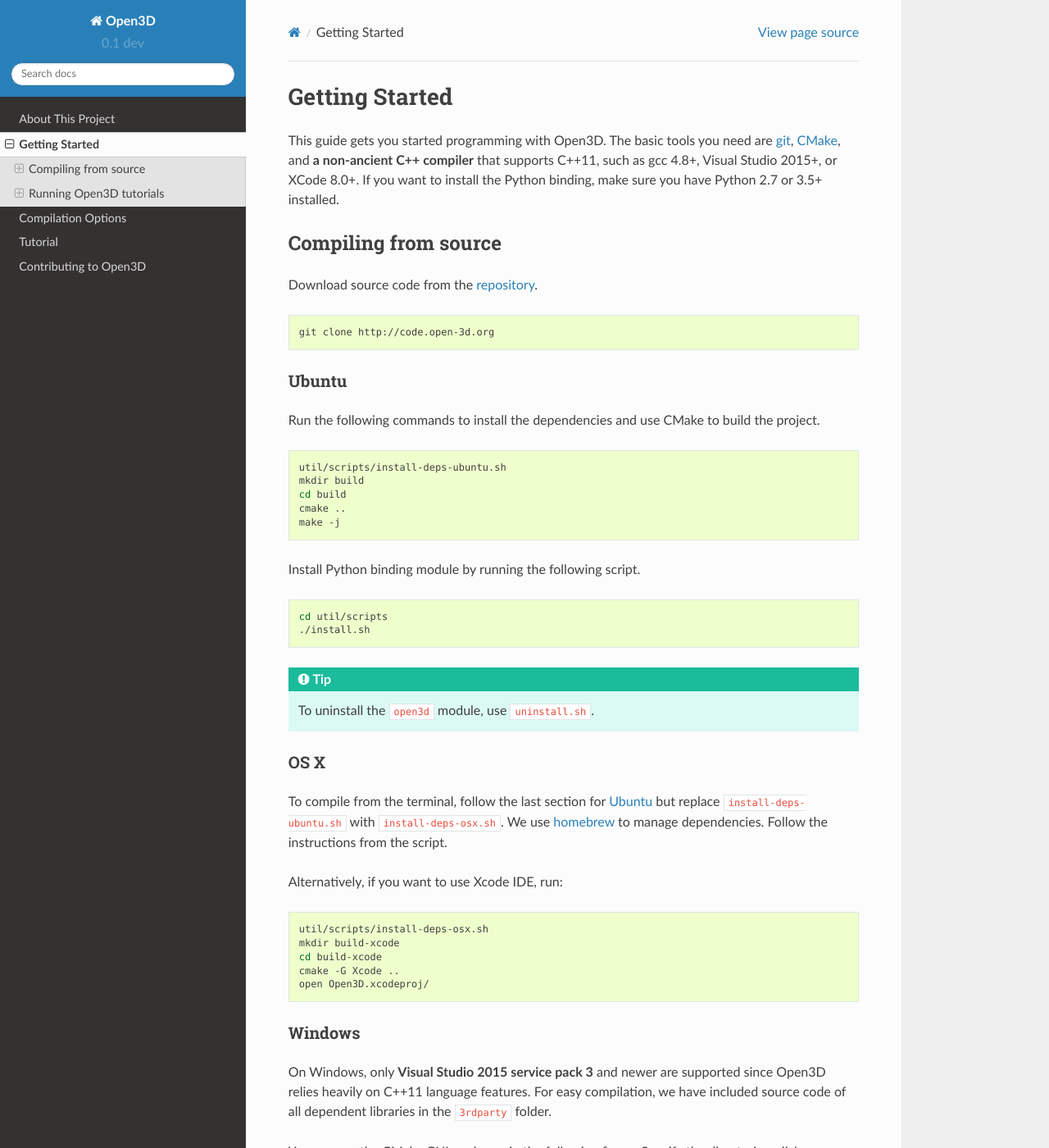
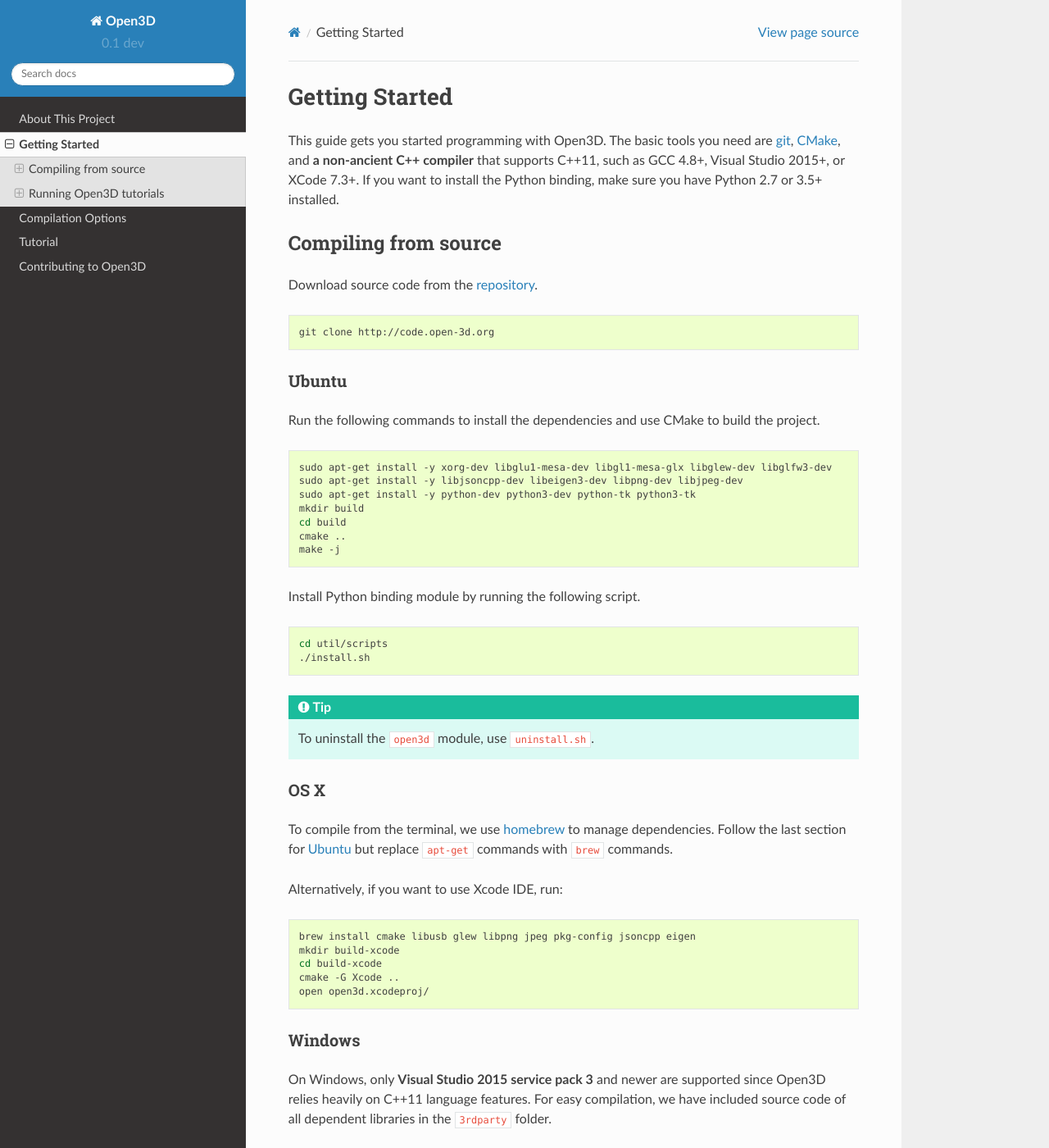
Before and after one commit to avlakin/Open3D, a Sphinx documentation site: the page built from doc/getting_started.rst, in a window 1280 px wide and 1400 px high. Shown: the whole window at 82% size. Built offline with Sphinx 7.4.7 and the Read the Docs theme 2.0.0, drawn with Linux system fonts in a browser that asks for light colours; some of the changed text lies outside the part shown.

Commit message:
Scripts and CI cleanup
- Ensure compatibility with Ubuntu Xenial and XCode 9.3
- Ensure compatibility with Py2 and Py3
- Prepared for library testing
- Collected some artifacts
- Reduced the CI files clutter
- Removed unnecessary scripts

```diff
--- a/doc/compilation.rst
+++ b/doc/compilation.rst
@@ -34,7 +34,7 @@
 
 We automatically detect if the C++ compiler supports OpenMP and compile Open3D with it if the compilation option ``OPEN3D_USE_OPENMP`` is ``ON``. OpenMP can greatly accelerate computation on a multi-core CPU.
 
-The default LLVM compiler on OS X does not support OpenMP. A workaround is to install a C++ compiler with OpenMP support, such as gcc, then use it to compile Open3D. For example, starting from a clean build directory, run
+The default LLVM compiler on OS X does not support OpenMP. A workaround is to install a C++ compiler with OpenMP support, such as GCC, then use it to compile Open3D. For example, starting from a clean build directory, run
 
 .. code-block:: bash
 
--- a/doc/contribute.rst
+++ b/doc/contribute.rst
@@ -30,8 +30,8 @@
 Most importantly, do not break the build. Before submitting a pull request, make sure the project builds **without any error or warning** under the following toolchains:
 
 * Windows, Visual Studio 2015+, CMake 3.0+
-* OS X, Clang included in the latest Xcode, CMake 3.0+
-* Ubuntu 16.04, native gcc (4.8+ or 5.x), CMake 3.0+
+* OS X, Clang included in the Xcode 7.3+, CMake 3.0+
+* Ubuntu, GCC 4.8+, CMake 3.0+
 
 For C++ code, it is recommended to use C++11 features. However, do not use C++14 or C++17 features since some of them are not properly supported by mainstream compilers.
 
--- a/doc/getting_started.rst
+++ b/doc/getting_started.rst
@@ -3,7 +3,7 @@
 Getting Started
 #######################
 
-This guide gets you started programming with Open3D. The basic tools you need are `git <https://git-scm.com/>`_, `CMake <https://cmake.org/>`_, and **a non-ancient C++ compiler** that supports C++11, such as gcc 4.8+, Visual Studio 2015+, or XCode 8.0+. If you want to install the Python binding, make sure you have Python 2.7 or 3.5+ installed.
+This guide gets you started programming with Open3D. The basic tools you need are `git <https://git-scm.com/>`_, `CMake <https://cmake.org/>`_, and **a non-ancient C++ compiler** that supports C++11, such as GCC 4.8+, Visual Studio 2015+, or XCode 7.3+. If you want to install the Python binding, make sure you have Python 2.7 or 3.5+ installed.
 
 .. _getting_started_compilation:
 
@@ -25,7 +25,9 @@
 
 .. code-block:: bash
 
-    util/scripts/install-deps-ubuntu.sh
+    sudo apt-get install -y xorg-dev libglu1-mesa-dev libgl1-mesa-glx libglew-dev libglfw3-dev
+    sudo apt-get install -y libjsoncpp-dev libeigen3-dev libpng-dev libjpeg-dev
+    sudo apt-get install -y python-dev python3-dev python-tk python3-tk
     mkdir build
     cd build
     cmake ..
@@ -45,17 +47,17 @@
 OS X
 -----------
 
-To compile from the terminal, follow the last section for :ref:`getting_started_compilation_ubuntu` but replace ``install-deps-ubuntu.sh`` with ``install-deps-osx.sh``. We use `homebrew <https://brew.sh/>`_ to manage dependencies. Follow the instructions from the script.
+To compile from the terminal, we use `homebrew <https://brew.sh/>`_ to manage dependencies. Follow the last section for :ref:`getting_started_compilation_ubuntu` but replace ``apt-get`` commands with ``brew`` commands.
 
 Alternatively, if you want to use Xcode IDE, run:
 
 .. code-block:: bash
 
-    util/scripts/install-deps-osx.sh
+    brew install cmake libusb glew libpng jpeg pkg-config jsoncpp eigen
     mkdir build-xcode
     cd build-xcode
     cmake -G Xcode ..
-    open Open3D.xcodeproj/
+    open open3d.xcodeproj/
 
 .. _getting_started_compilation_windows:
 
@@ -64,7 +66,7 @@
 
 On Windows, only **Visual Studio 2015 service pack 3** and newer are supported since Open3D relies heavily on C++11 language features. For easy compilation, we have included source code of all dependent libraries in the ``3rdparty`` folder.
 
-You can use the CMake GUI as shown in the following figure. Specify the directories, click ``Configure`` and choose the correct Visual Studio version (e.g., ``Visual Studio 14 2015 Win64``), then click ``Generate``. This will create an ``Open3D.sln`` file in your build directory.
+You can use the CMake GUI as shown in the following figure. Specify the directories, click ``Configure`` and choose the correct Visual Studio version (e.g., ``Visual Studio 14 2015 Win64``), then click ``Generate``. This will create an ``open3d.sln`` file in your build directory.
 
 .. image:: _static/cmake_windows.png
     :width: 500px
@@ -78,9 +80,9 @@
     cd build
     cmake -G "Visual Studio 14 2015 Win64" ..
 
-.. error:: cmake may fail to find ``PYTHON_EXECUTABLE``. In this case, please specify the path manually.
+.. warning:: cmake may fail to find ``PYTHON_EXECUTABLE``. In this case, please specify the path manually.
 
-Open ``Open3D.sln`` file with Visual Studio, change the build type to ``Release``, then rebuild the ``ALL_BUILD`` target.
+Open ``open3d.sln`` file with Visual Studio, change the build type to ``Release``, then rebuild the ``ALL_BUILD`` target.
 
 Install the Python module by building the ``INSTALL`` target.
 
@@ -111,7 +113,7 @@
 
     >>> import open3d
 
-.. error:: If there is an issue, check whether the Python version detected by cmake (see log from cmake) and the Python version for command line environment (type python -V). They should match. If it is not, please follow :ref:`python_binding` in the documentation.
+.. warning:: If there is an issue, check whether the Python version detected by cmake (see log from cmake) and the Python version for command line environment (type python -V). They should match. If it is not, please follow :ref:`python_binding` in the documentation.
 
 Python tutorials
 ------------------
@@ -137,4 +139,18 @@
 The Python code is quite straightforward, and the detailed explanation can be found in :ref:`rgbd_redwood`.
 You may further experiment with different tutorials or check out the complete tutorial list in the :ref:`tutorial_index` page.
 
-.. note:: Open3D's Python tutorial utilizes some external packages: ``numpy``, ``matplotlib``, ``opencv-python``. OpenCV is only used for reconstruction system. Please read util/scripts/install-deps-python.sh for installing these packages.
+.. note:: Open3D's Python tutorial utilizes some external packages: ``numpy``, ``matplotlib``, ``opencv-python``. OpenCV is only used for reconstruction system.
+
+Python tutorial dependencies can be installed using ``pip`` or ``conda`` package managers:
+
+.. code-block:: bash
+
+    python -m pip install --user numpy matplotlib opencv-python
+
+
+.. code-block:: bash
+
+    conda create --name py36_open3d python=3.6
+    source activate py36_open3d
+    conda install -y numpy matplotlib
+    conda install -y -c conda-forge opencv
--- a/doc/introduction.rst
+++ b/doc/introduction.rst
@@ -21,7 +21,7 @@
 ======================
 
 * GCC 4.8 and later on Linux
-* XCode 8.0 and later on OS X
+* XCode 7.3 and later on OS X
 * Visual Studio 2015 and later on Windows
 
 Resources
```
Also changed, not shown: other parts of doc/compilation.rst (+1 -1 lines), README.md (+1 -1 lines), .appveyor.yml, .travis.yml, 6 other files.
